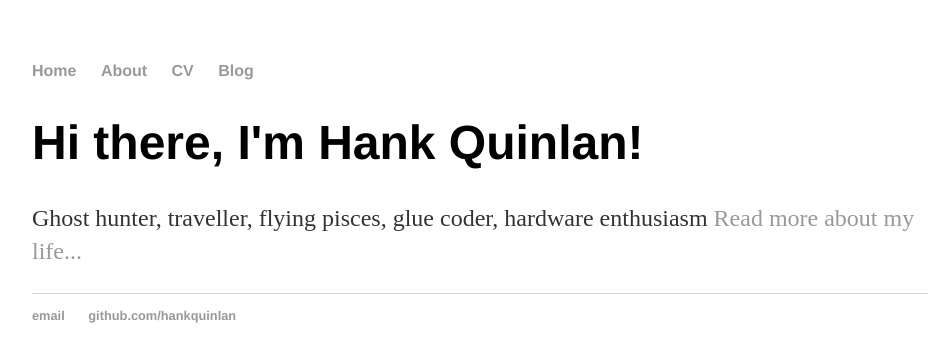
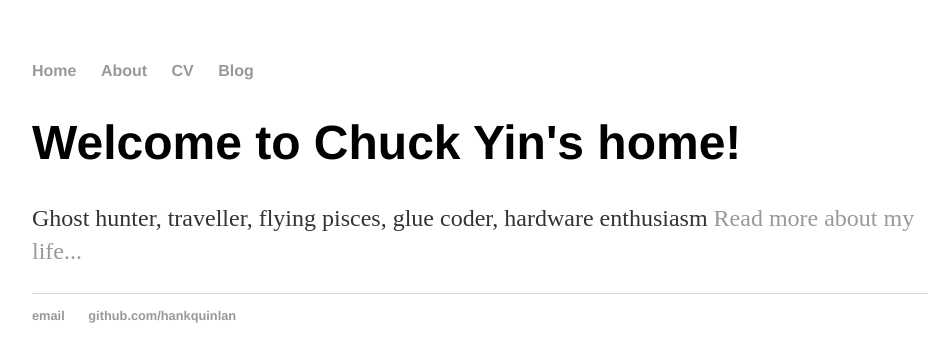
Before and after one commit to chuckyeyin/chuckyeyin.github.io, a Jekyll site: the page built from index.html, in a window 1280 px wide. Shown: the top 362 px of the page, without its empty margins (160-1104 px from the left). Built offline with Jekyll 4.4.1, drawn with Linux system fonts in a browser that asks for light colours.

Commit message:
change name

```diff
--- a/index.html
+++ b/index.html
@@ -4,6 +4,6 @@ title: Chuck Yin, Ghost Hunter
 ---
 
 		<div class="blurb">
-			<h1>Hi there, I'm Hank Quinlan!</h1>
+			<h1>Welcome to Chuck Yin's home!</h1>
 			<p> Ghost hunter, traveller, flying pisces, glue coder, hardware enthusiasm  <a href="/about">Read more about my life...</a></p>
 		</div>
```
Also changed, not shown: 1 other file.
